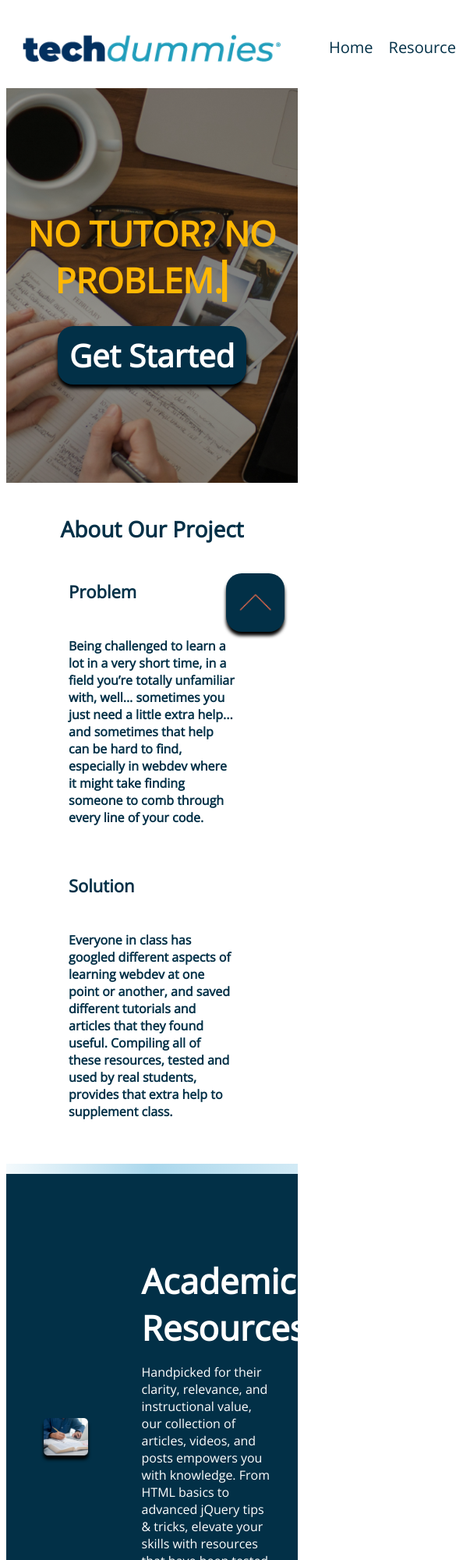
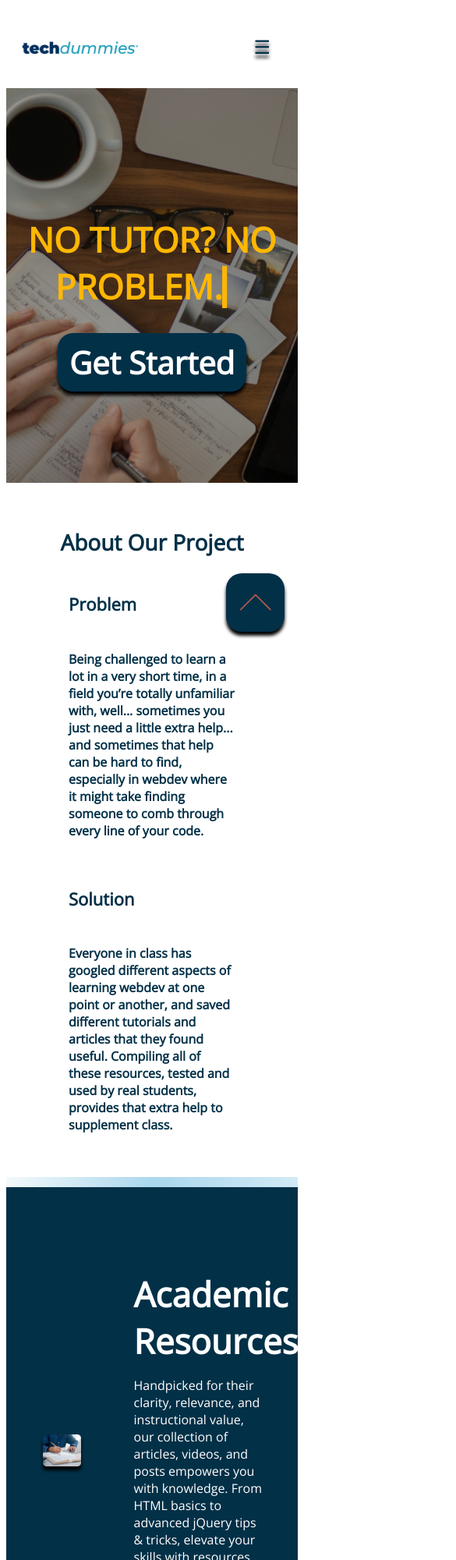
Before and after one commit to azanidavidpinkney/idsn-530-team-carrie-website, a plain HTML site: page index.html in a window 390 px wide. Shown: the top 2000 px of the page at 78% size, 585 px wide, since content can reach past the window. Drawn offline with nearby package versions, Linux system fonts and the light colour scheme.

Commit message:
media queries

```diff
--- a/css/styles.css
+++ b/css/styles.css
@@ -109,6 +109,15 @@ p {
 
 h2 {
   font-size: 22px;
+  font-weight: bolder;
+  color: #023047;
+  font-family: "Open Sans", sans-serif;
+  align-content: center;
+  padding-top: 2vh;
+}
+
+h1 {
+  font-size: 28px;
   font-weight: bolder;
   color: #023047;
   font-family: "Open Sans", sans-serif;
@@ -780,6 +789,7 @@ header.academic-header-bg {
   width: 100%;
   margin-bottom: 20px; /* Adjust spacing between rows */
 }
+
 .video-column {
   flex: 1;
   margin-right: 10px; /* Adjust spacing between columns */
@@ -797,14 +807,9 @@ header.academic-header-bg {
   width: 100%;
   height: 100%;
 }
-@media (max-width: 768px) {
-  .video-column {
-    margin-right: 0;
-  }
-}
+
 .resources {
   background-color: #023047;
-  padding: 70px;
 }
 
 .resources img {
@@ -992,5 +997,49 @@ img {
   background: none;
   border: none;
   font-size: 1.5em;
-  color: var(--background-color);
+  color: #023047;
 }
+
+@media (max-width: 768px) {
+  .video-column {
+    margin-right: 0;
+  }
+}
+
+@media (max-width: 480px) {
+  main,
+  .academic,
+  .resources,
+  .lounge,
+  .academic_grid,
+  .lounge_grid,
+  .about-container,
+  .four-column-container,
+  .three-column-container,
+  .five-column-container,
+  .grid-three-column {
+    grid-template-columns: 1fr !important; /* Override any previous grid settings */
+    display: grid;
+    align-items: center;
+    gap: 0px 10px;
+    grid-template-areas: "photo words";
+  }
+
+  .td-logo {
+    max-width: 150px; /* Further reduce the size of the logo if necessary */
+  }
+
+  /* Adjust navigation layout for mobile */
+  .hamburger-menu {
+    display: block;
+  }
+
+  /* Hide the list of navigation links by default on mobile */
+  .navigation-links {
+    display: none;
+  }
+
+  nav {
+    justify-content: space-between; /* Adjusts space between logo and hamburger */
+  }
+}
--- a/index.html
+++ b/index.html
@@ -26,7 +26,15 @@
 
   <body>
     <nav>
-      <img src="img/td-logo.png" alt="TechDummies Logo" id="backtotop" />
+      <img
+        src="img/td-logo.png"
+        class="td-logo"
+        alt="TechDummies Logo"
+        id="backtotop"
+      />
+      <button class="hamburger-menu" aria-label="Open navigation menu">
+        &#9776;
+      </button>
       <ul class="navigation-links">
         <li><a href="index.html">Home</a></li>
         <li><a href="academic.html">Resources</a></li>
@@ -114,6 +122,7 @@
     </section>
 
     <article class="gradient"></article>
+    <div>
       <div class="container">
         <h2>For You</h2>
       </div>
@@ -135,6 +144,7 @@
           <a href="lounge.html#stress"
             ><img src="img/StressMgmt.png" alt="Stress" id="stressmgmt-photo"
           /></a>
+        </div>
       </div>
     </div>
 
@@ -208,5 +218,17 @@
         &copy; 2024 techdummies. All rights reserved.
       </p>
     </footer>
+    <script>
+      document.addEventListener("DOMContentLoaded", (event) => {
+        const hamburgerMenuButton = document.querySelector(".hamburger-menu");
+        const navigationLinks = document.querySelector(".navigation-links");
+
+        hamburgerMenuButton.addEventListener("click", () => {
+          // This checks if the navigation links are currently displayed. If they are not, it sets them to be displayed.
+          const isDisplayed = navigationLinks.style.display === "block";
+          navigationLinks.style.display = isDisplayed ? "none" : "block";
+        });
+      });
+    </script>
   </body>
 </html>
```
Also changed, not shown: about.html (+21 -1 lines), academic.html (+22 -2 lines), contact.html (+21 -1 lines), lounge.html (+21 -1 lines). Lines whose indentation alone changed are shown as unchanged.
